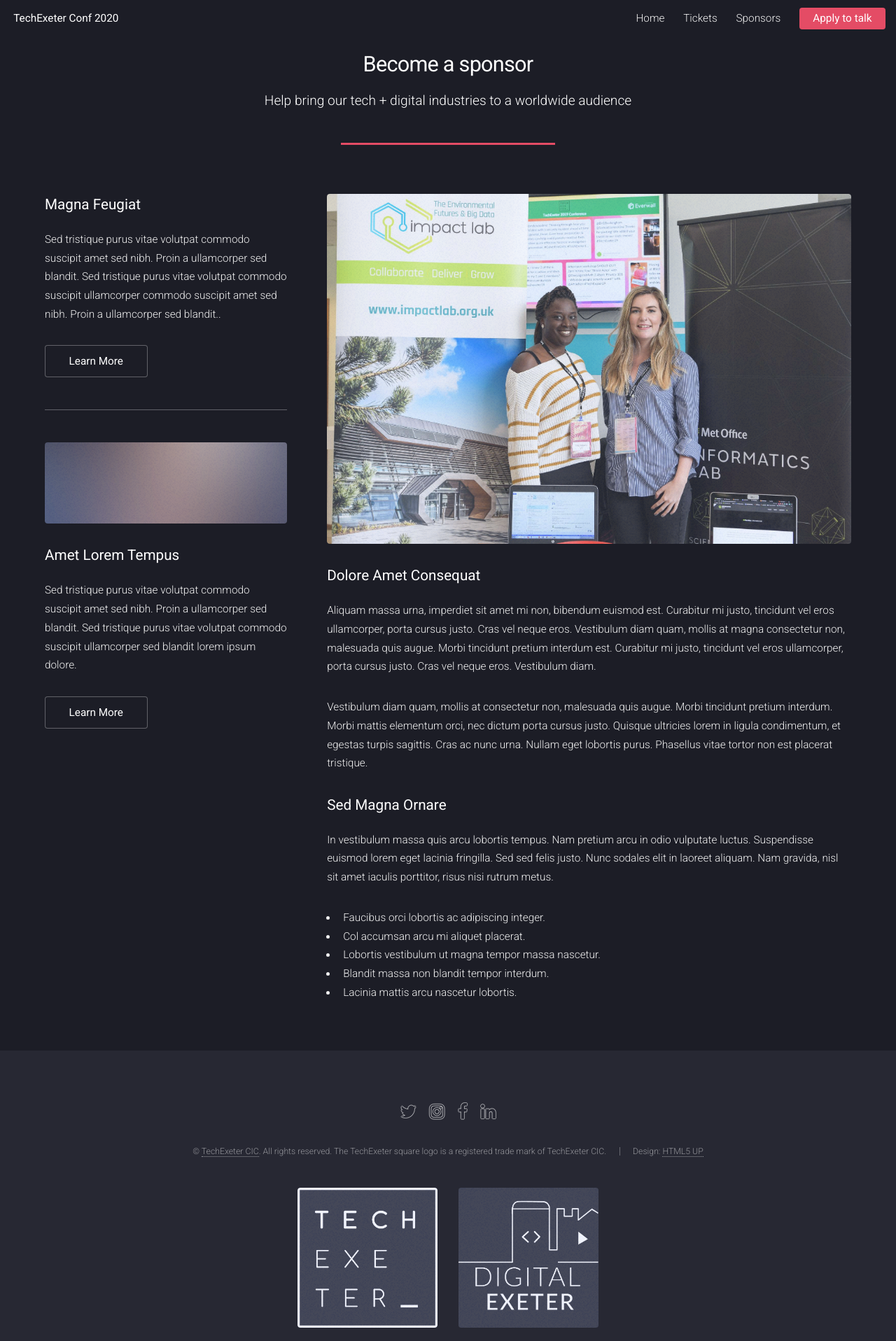
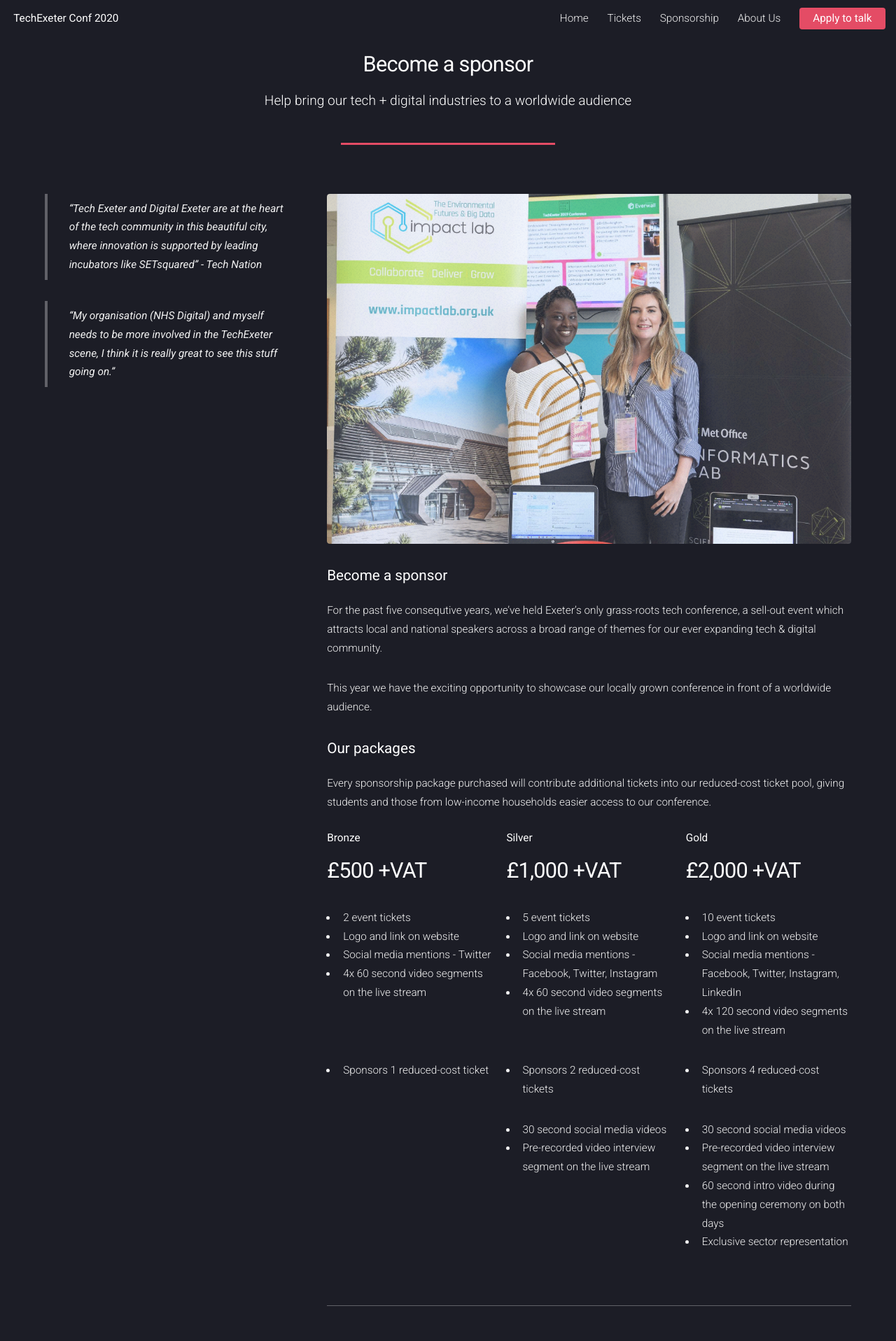
Before and after one commit to TechExeter/conference-2020, a Jekyll site: the page built from become-a-sponsor.html, in a window 1280 px wide. Shown: the top 1916 px of the page at 70% size. Built offline with Jekyll 4.4.1, drawn with Linux system fonts in a browser that asks for light colours; some of the changed text lies outside the part shown.

Commit message:
added about page, become-a-sponsor content

```diff
--- /dev/null
+++ b/_includes/contactform.html
@@ -0,0 +1,20 @@
+<form action="https://formspree.io/conference@techexeter.uk" method="POST" style="background:#ffffff11; padding:1em; border-radius:1em;">
+    <div class="row uniform 50%">
+        <div class="12u$">
+            <label for="name">Name</label>
+            <input type="text" name="name" id="name">
+        </div>
+        <div class="12u$">
+            <label for="email">Email</label>
+            <input type="text" name="_replyto" id="email">
+        </div>
+        <div class="12u$">
+            <label for="message">Message</label>
+            <textarea name="message" id="message" rows="6"></textarea>
+        </div>
+        <ul class="12u$ actions">
+            <li><input type="submit" value="Send Message" class="button special"></li>
+            <li><input type="reset" value="Clear" class="button"></li>
+        </ul>
+    </div>
+</form>
--- a/_includes/header.html
+++ b/_includes/header.html
@@ -4,27 +4,10 @@
 					<nav id="nav">
 						<ul>
 							<li><a href="{{ site.url }}{{ site.baseurl }}/index.html">Home</a></li>
-							<!--
-                            <li><a href="{{ site.url }}{{ site.baseurl }}/blog.html">Blog</a></li>
-							<li>
-								<a href="{{ site.url }}{{ site.baseurl }}/#">Layouts</a>
-								<ul>
-									<li><a href="{{ site.url }}{{ site.baseurl }}/left-sidebar.html">Left Sidebar</a></li>
-									<li><a href="{{ site.url }}{{ site.baseurl }}/right-sidebar.html">Right Sidebar</a></li>
-									<li><a href="{{ site.url }}{{ site.baseurl }}/no-sidebar.html">No Sidebar</a></li>
-									<li>
-										<a href="{{ site.baseurl }}{{ site.url}}/#">Submenu</a>
-										<ul>
-											<li><a href="{{ site.baseurl }}{{ site.url}}/#">Option 1</a></li>
-											<li><a href="{{ site.baseurl }}{{ site.url}}/#">Option 2</a></li>
-											<li><a href="{{ site.baseurl }}{{ site.url}}/#">Option 3</a></li>
-											<li><a href="{{ site.baseurl }}{{ site.url}}/#">Option 4</a></li>
-										</ul>
-									</li>
-								</ul>
-							</li>-->
+
 							<li><a href="{{ site.url }}{{ site.baseurl }}/tickets.html">Tickets</a></li>
-							<li><a href="{{ site.url }}{{ site.baseurl }}/become-a-sponsor.html">Sponsors</a></li>
+							<li><a href="{{ site.url }}{{ site.baseurl }}/become-a-sponsor.html">Sponsorship</a></li>
+							<li><a href="{{ site.url }}{{ site.baseurl }}/about.html">About Us</a></li>
 							<li><a href="{{ site.url }}{{ site.baseurl }}/talk.html" class="button special">Apply to talk</a></li>
 							<!-- <li><a href="{{ site.baseurl }}{{ site.url}}/#" class="button special icon fa-download">Tickets</a></li> -->
 						</ul>
--- a/assets/css/main.css
+++ b/assets/css/main.css
@@ -4047,5 +4047,37 @@
 						padding: 0;
 					}
 
-
-	}
+		.grid-3col {
+			display: grid;
+			grid-column-gap: 20px;
+			grid-row-gap: 20px;
+			grid-template-columns: auto;
+
+			.bronze {
+				order:1;
+			}
+			.silver {
+				order:2;
+			}
+			.gold {
+				order:3;
+			}
+		}
+	}
+
+
+.grid-3col {
+	display: grid;
+	grid-column-gap: 20px;
+	grid-row-gap: 20px;
+	grid-template-columns: 1fr 1fr 1fr;
+}
+
+.grid-3col.no-h-gutter {
+	grid-row-gap: 0px;
+	margin-bottom:1em;
+}
+.grid-3col.no-h-gutter > div {
+	margin-bottom: 0px !important;
+	margin-top: 0px !important;
+}
--- a/become-a-sponsor.html
+++ b/become-a-sponsor.html
@@ -1,5 +1,6 @@
 ---
 layout: default
+title: Become a sponsor
 ---
 			{% include header.html %}
 
@@ -16,24 +17,8 @@ layout: default
 								<!-- Sidebar -->
 									<section id="sidebar">
 										<section>
-											<h3>Magna Feugiat</h3>
-											<p>Sed tristique purus vitae volutpat commodo suscipit amet sed nibh. Proin a ullamcorper sed blandit. Sed tristique purus vitae volutpat commodo suscipit ullamcorper commodo suscipit amet sed nibh. Proin a ullamcorper sed blandit..</p>
-											<footer>
-												<ul class="actions">
-													<li><a src="{{ site.url }}{{ site.baseurl }}/#" class="button">Learn More</a></li>
-												</ul>
-											</footer>
-										</section>
-										<hr />
-										<section>
-											<a src="{{ site.url }}{{ site.baseurl }}/#" class="image fit"><img src="{{ site.url }}{{ site.baseurl }}/images/pic06.jpg" alt="" /></a>
-											<h3>Amet Lorem Tempus</h3>
-											<p>Sed tristique purus vitae volutpat commodo suscipit amet sed nibh. Proin a ullamcorper sed blandit. Sed tristique purus vitae volutpat commodo suscipit ullamcorper sed blandit lorem ipsum dolore.</p>
-											<footer>
-												<ul class="actions">
-													<li><a src="{{ site.url }}{{ site.baseurl }}/#" class="button">Learn More</a></li>
-												</ul>
-											</footer>
+											<blockquote>“Tech Exeter and Digital Exeter are at the heart of the tech community in this beautiful city, where innovation is supported by leading incubators like SETsquared” - Tech Nation</blockquote>
+											<blockquote>“My organisation (NHS Digital) and myself needs to be more involved in the TechExeter scene, I think it is really great to see this stuff going on.”</blockquote>
 										</section>
 									</section>
 
@@ -43,18 +28,86 @@ layout: default
 								<!-- Content -->
 									<section id="content">
 										<span class="image fit"><img src="{{ site.url }}{{ site.baseurl }}/images/banner-7a.jpg" alt="" /></span>
-										<h3>Dolore Amet Consequat</h3>
-										<p>Aliquam massa urna, imperdiet sit amet mi non, bibendum euismod est. Curabitur mi justo, tincidunt vel eros ullamcorper, porta cursus justo. Cras vel neque eros. Vestibulum diam quam, mollis at magna consectetur non, malesuada quis augue. Morbi tincidunt pretium interdum est. Curabitur mi justo, tincidunt vel eros ullamcorper, porta cursus justo. Cras vel neque eros. Vestibulum diam.</p>
-										<p>Vestibulum diam quam, mollis at consectetur non, malesuada quis augue. Morbi tincidunt pretium interdum. Morbi mattis elementum orci, nec dictum porta cursus justo. Quisque ultricies lorem in ligula condimentum, et egestas turpis sagittis. Cras ac nunc urna. Nullam eget lobortis purus. Phasellus vitae tortor non est placerat tristique.</p>
-										<h3>Sed Magna Ornare</h3>
-										<p>In vestibulum massa quis arcu lobortis tempus. Nam pretium arcu in odio vulputate luctus. Suspendisse euismod lorem eget lacinia fringilla. Sed sed felis justo. Nunc sodales elit in laoreet aliquam. Nam gravida, nisl sit amet iaculis porttitor, risus nisi rutrum metus.</p>
-										<ul>
-											<li>Faucibus orci lobortis ac adipiscing integer.</li>
-											<li>Col accumsan arcu mi aliquet placerat.</li>
-											<li>Lobortis vestibulum ut magna tempor massa nascetur.</li>
-											<li>Blandit massa non blandit tempor interdum.</li>
-											<li>Lacinia mattis arcu nascetur lobortis.</li>
-										</ul>
+										<h3>Become a sponsor</h3>
+										<p>For the past five consequtive years, we’ve held Exeter’s only grass-roots tech conference, a sell-out event which attracts local and national speakers across a broad range of themes for our ever expanding tech & digital community.</p>
+										<p>This year we have the exciting opportunity to showcase our locally grown conference in front of a worldwide audience.</p>
+										<h3>Our packages</h3>
+										<p>Every sponsorship package purchased will contribute additional tickets into our reduced-cost ticket pool, giving students and those from low-income households easier access to our conference.</p>
+
+
+										<div class="grid-3col no-h-gutter">
+
+											<div class="bronze">
+											<h1>Bronze</h1>
+											<h2>£500 +VAT</h2>
+											  <ul>
+												<li>2 event tickets</li>
+												<li>Logo and link on website</li>
+												<li>Social media mentions - Twitter</li>
+												<li>4x 60 second video segments on the live stream</li>
+											  </ul>
+											</div>
+											<div class="silver">
+											<h1>Silver</h1>
+											<h2>£1,000 +VAT</h2>
+											  <ul>
+												<li>5 event tickets</li>
+												<li>Logo and link on website</li>
+												<li>Social media mentions - Facebook, Twitter, Instagram</li>
+												<li>4x 60 second video segments on the live stream</li>
+											  </ul>
+											</div>
+											<div class="gold">
+											<h1>Gold</h1>
+											<h2>£2,000 +VAT</h2>
+											  <ul>
+												<li>10 event tickets</li>
+												<li>Logo and link on website</li>
+												<li>Social media mentions - Facebook, Twitter, Instagram, LinkedIn</li>
+												<li>4x 120 second video segments on the live stream</li>
+											  </ul>
+											</div>
+
+											<div class="bronze">
+												<ul>
+													<li>Sponsors 1 reduced-cost ticket</li>
+												</ul>
+											</div>
+											<div class="silver">
+												<ul>
+													<li>Sponsors 2 reduced-cost tickets</li>
+												</ul>
+											</div>
+											<div class="gold">
+												<ul>
+													<li>Sponsors 4 reduced-cost tickets</li>
+												</ul>
+											</div>
+
+											<div class="bronze">
+											</div>
+
+											<div class="silver">
+											  <ul>
+												<li>30 second social media videos</li>
+												<li>Pre-recorded video interview segment on the live stream</li>
+											  </ul>
+											</div>
+
+											<div class="gold">
+											  <ul>
+												<li class="strong">30 second social media videos</li>
+												<li class="strong">Pre-recorded video interview segment on the live stream</li>
+												<li class="strong">60 second intro video during the opening ceremony on both days</li>
+												<li class="strong">Exclusive sector representation</li>
+											  </ul>
+											</div>
+
+											</div>
+											<hr/>
+											<p>To find out more about any of these packages, please get in touch.</p>
+											{% include contactform.html %}
+
 									</section>
 
 							</div>
```
Also changed, not shown: about.html (added, +46 -0 lines).
